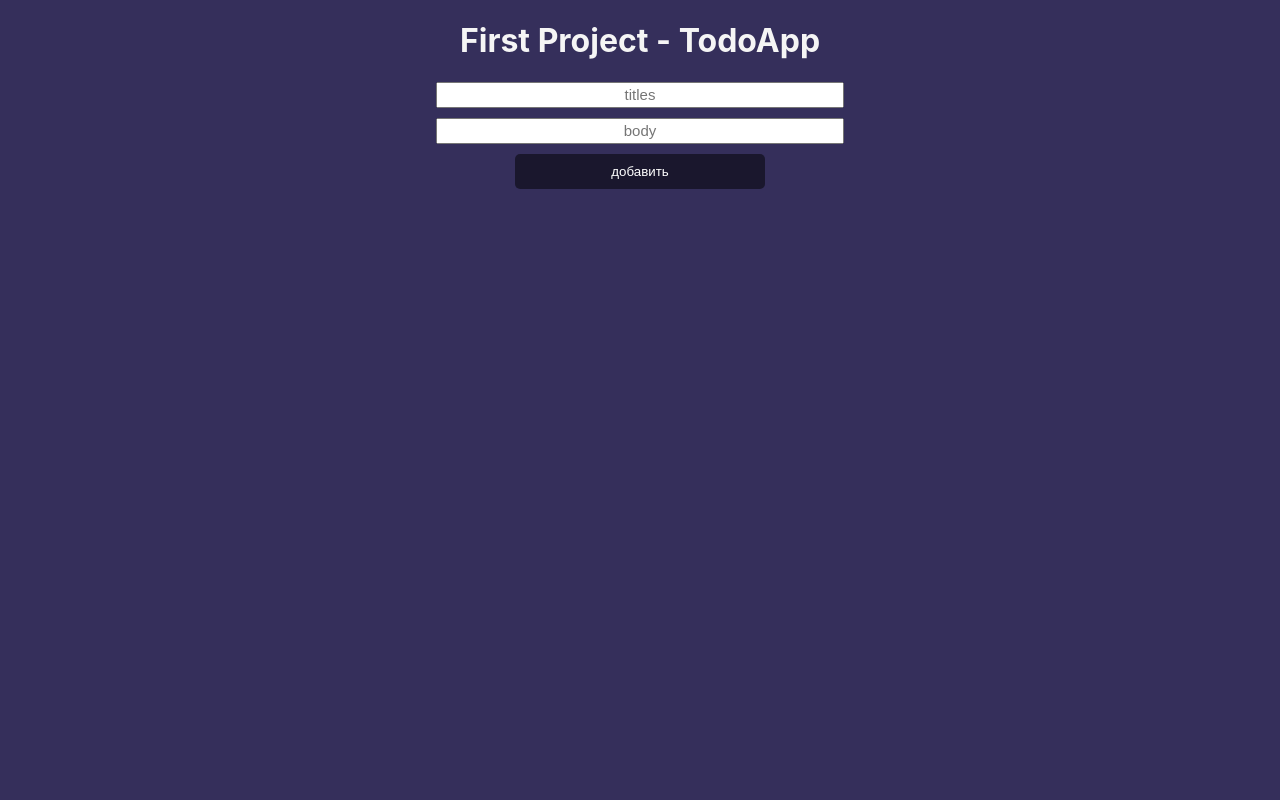
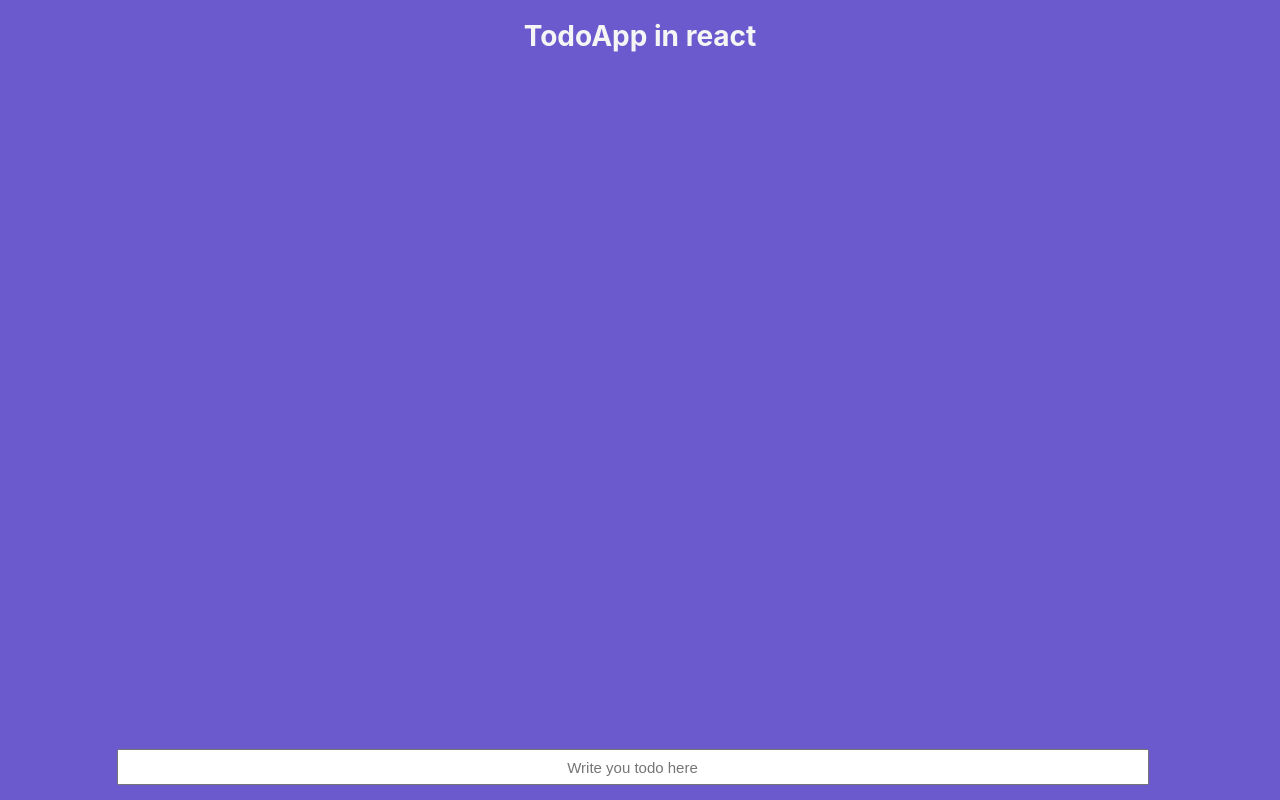
Before and after one commit to Anton-Kravkenko/todoApp, a React (Create React App) app: page / in a window 1280 px wide. Built offline with nearby package versions, Linux system fonts and the light colour scheme.

Commit message:
add validation, delete bodys, change app color

```diff
--- a/package.json
+++ b/package.json
@@ -3,6 +3,9 @@
   "version": "0.1.0",
   "private": true,
   "dependencies": {
+    "@fortawesome/fontawesome-svg-core": "^6.2.0",
+    "@fortawesome/free-solid-svg-icons": "^6.2.0",
+    "@fortawesome/react-fontawesome": "^0.2.0",
     "@testing-library/jest-dom": "^5.16.5",
     "@testing-library/react": "^13.3.0",
     "@testing-library/user-event": "^13.5.0",
@@ -10,6 +13,7 @@
     "react": "^18.2.0",
     "react-axios": "^2.0.6",
     "react-dom": "^18.2.0",
+    "react-icons": "^4.4.0",
     "react-loader-spinner": "^5.3.3",
     "react-scripts": "^2.1.3",
     "react-scroll": "^1.8.7",
--- a/src/App.css
+++ b/src/App.css
@@ -1,12 +1,30 @@
 body{
-  background-color: #352f5b;
-  max-width: 500px;
+  background-color: slateblue;
   margin: 0 auto;
 }
-.m5 {
-  margin-bottom: 10px;
+
+input[type=text],
+input[type=text]:focus{
+  color: #fff;
+  transition: all ease-out 0.5s;
+  border: none;
+  background-color: rgba(0, 0, 0, .2);
 }
+.trash__deleteitems {
+  color: white;
+  margin-top: auto;
+margin-bottom: auto;
 
+font-size: 21px;
+display: block;
+margin-left: auto;
+}
+.trash__deleteitems:hover {
+  color: wheat;
+margin: auto auto;
+transition: all ease-in 0.7s;
+font-size: 21px;
+}
 .loader {
   position: absolute !important;
     top: 50%;
@@ -52,13 +70,18 @@ margin-top: 15px;
 p {
   color: white;
   margin: 0;
+  font-weight: 700;
+}
+
+h1 {
+  font-size: 28px;
 }
 
 input[type=text],
 input[type=text]:focus{
   color: #fff;
   border: none;
-  background-color: rgba(0, 0, 0, .2);
+  background-color: navy;
 }
 
 li.list-group-item{
@@ -80,13 +103,21 @@ label.add{
   margin-bottom: 15px;
 }
 
+
+.mapping__elements__container {
+ Height: 75vh;
+overflow: auto;
+}
+
 .filtred{
   display: none !important;
 }
-
+.input__Wrapper {
+  align: center;
+}
 .mapingdivs {
-  background-color:rgba(0, 0, 0, .2);
-  border-radius: 10px;
+  background-color:navy;
+  border-radius: 3px;
   padding: 11px;
   display: flex;
 }
@@ -97,23 +128,28 @@ h1 {
 }
 input {
 
-  width: 80%;
-  display: block;
- margin: 0 auto;
- margin-bottom: 10px;
-  height: 20px;
-  align-items: center;
-  text-align: center;
-  font-size: 15px;
+height: 30px;
+
+text-align: center;
+font-size: 15px;
+position: fixed;
+bottom: 15px;
+margin: auto;
+left: 0;
+right: 15px;
+position: fixed;
+width: 80%;
+
 }
 
 button {
   color: white;
-  background-color: rgba(0, 0, 0, .5);
-  border-radius: 5px;
+  background-color: navy;
+  border-radius: 0px 0px 5px 5px;
   border: none;
   padding: 10px;
-  margin: 0 auto;
+  margin:  auto;
   display: block;
+ margin-bottom: 10px;
   width: 50%;
 }
--- a/src/App.js
+++ b/src/App.js
@@ -1,19 +1,25 @@
 import { useEffect } from 'react';
 import './App.css';
-import * as Scroll from 'react-scroll';
+import { FaTrashAlt } from 'react-icons/fa';
 import React from 'react';
 import ClimbingBoxLoader from "react-spinners/ClimbingBoxLoader";
 function App() {
   const axios = require('axios');
-
   const [todos, setTodos] = React.useState([])
   const [title, settitle] = React.useState("");
-  const [body, setbodys] = React.useState("");
   const [Isloading, setLoading] = React.useState(false);
+  const [HeaderText__value, setHeaderText] = React.useState("TodoApp in react")
+
+  async function FetchPost() {
+    setHeaderText("You load todos from jsonplaceholder");
+    const {data} = await axios.get("https://jsonplaceholder.typicode.com/posts")
+  setTodos(data)
+
+  }
 
   useEffect(() => {
     setLoading(true)
-    setTimeout(() => {
+    setTimeout(() =>   {
       setLoading(false)
     }, 2000);
   }, []);
@@ -21,36 +27,34 @@ function App() {
     const deleted = index => {
       const copy = [...todos]
      copy.splice(index, 1);
-     console.log(copy)
+
      setTodos(copy)
 
 
     }
+
   const addTodo = () => {
+    if(title === '') {
+     console.log("write title n field")
+    } else {
       setTodos(todos => [
         {
           title,
-				body,
         },
         ...todos,
       ])
      settitle("")
-   setbodys("")
+    }
+
 
 
 	}
 
-async function FetchPost() {
-  const {data} = await axios.get("https://jsonplaceholder.typicode.com/posts")
-  setTodos(data)
 
-
- }
   return (
-    <div className="App">
+    <body className="App">
    { Isloading ? (
 
-    <body>
     <ClimbingBoxLoader
   height="300"
   className='loader'
@@ -59,31 +63,26 @@ async function FetchPost() {
   color="white"
 
 />
-    </body>
+
 
      ) : (
-      <body>
-      <h1 onClick={FetchPost}>First Project - TodoApp</h1>
+      <div>
+      <h1 onClick={FetchPost}>{HeaderText__value}</h1>
+    <div className="mapping__elements__container">
     {  todos.map((todo1, index) => (
-<div className='mapingdivs'>
+<div className='mapingdivs' key={index}>
 <div className='widthBLOCK'>
-
- <p className='m5'> {todo1.title}</p>
- <p className='bodys'> {todo1.body}</p>
-
-
+ <p className='m5' > {todo1.title}</p>
+</div>
+ <FaTrashAlt className='trash__deleteitems' onClick={() => deleted(index)}></FaTrashAlt>
+  </div>))}
     </div>
 
- <button className='delete' onClick={() => deleted(index)}>Удалить</button>
-
-  </div>))}
-
-<div className='addTodoFild'>
-<input placeholder='titles' value={title} onChange={e => settitle(e.target.value)} ></input>
-<input placeholder='body' value={body} onChange={e => setbodys(e.target.value)} ></input>
-<button onClick={addTodo}>добавить</button>
+<div className='input__Wrapper'>
+<input placeholder='Write you todo here' onKeyPress={(e) => e.key === 'Enter' && addTodo()} value={title} onChange={e => settitle(e.target.value)} ></input>
 </div>
- </body> )}
- </div> ); }
+ </div>
+ )}
+ </body> ); }
 
 export default App;
```
Also changed, not shown: src/Login.jsx (added, +9 -0 lines), src/Register.jsx (added, +13 -0 lines), 1 other file (tests, documents, lock files or other folders). Lines whose indentation alone changed are shown as unchanged.
